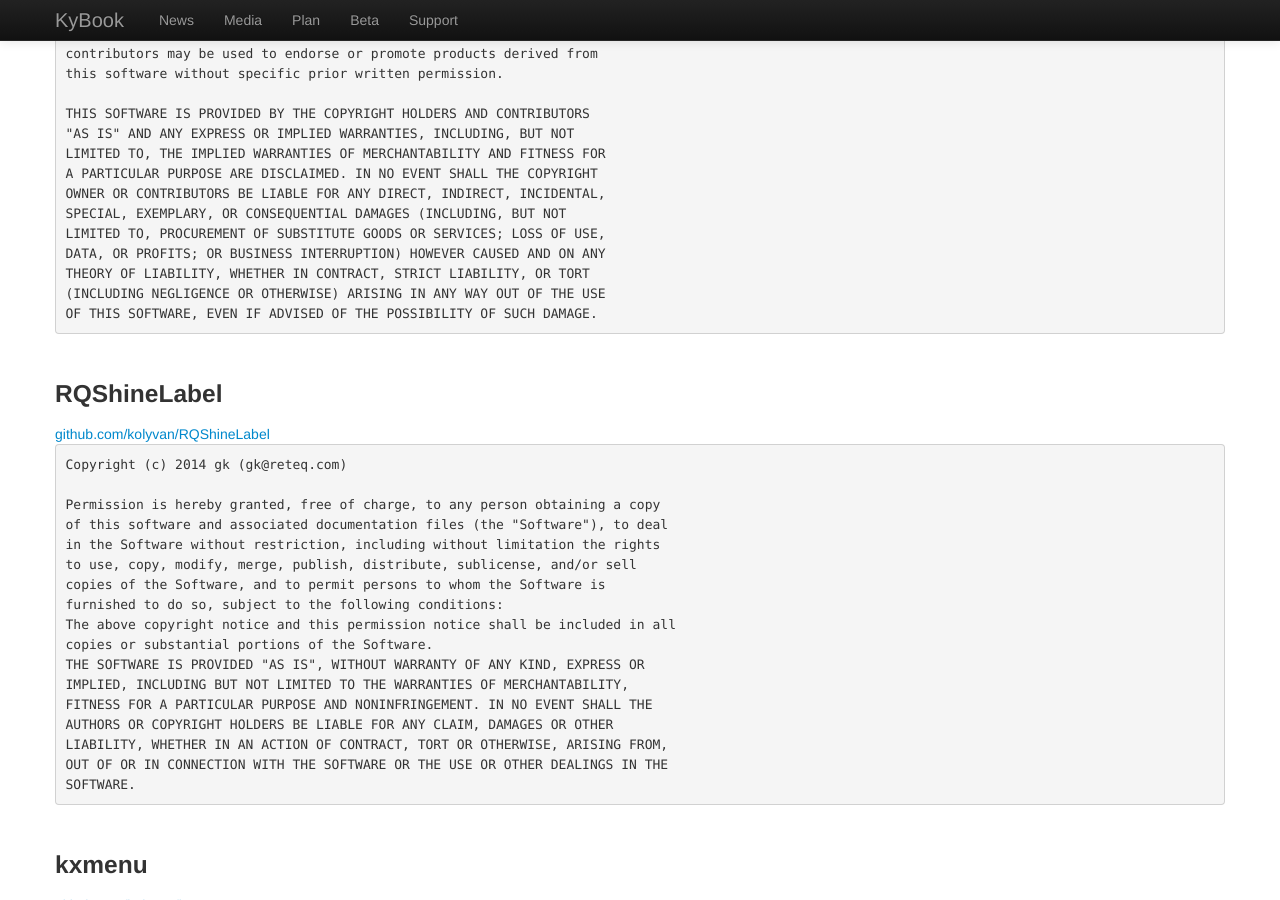
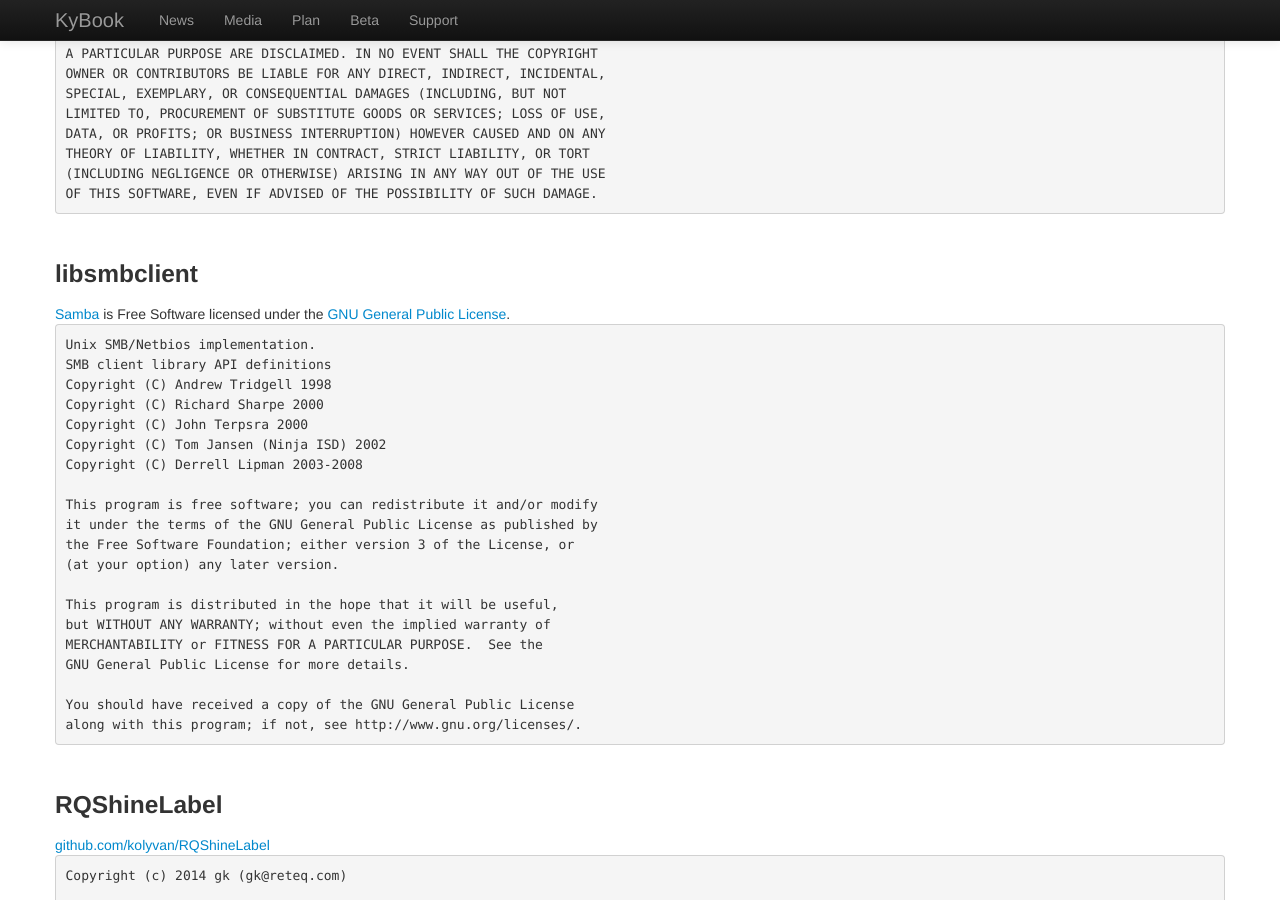
Before and after one commit to kolyvan/kolyvan.github.com, a Jekyll site: the page built from kybook/licensing.html, in a window 1280 px wide and 900 px high, scrolled down 12203 px. Built offline with Jekyll 4.4.1, drawn with Linux system fonts in a browser that asks for light colours; nearby versions of some CDN libraries.

Commit message:
add notice about samba in open-source licensing

```diff
--- a/kybook/licensing.html
+++ b/kybook/licensing.html
@@ -617,6 +617,34 @@
 <br />
 
 <div>
+<h3>libsmbclient</h3>
+<div><a href="https://www.samba.org">Samba</a> is Free Software licensed under the <a href="http://www.samba.org/samba/docs/GPL.html">GNU General Public License</a>.</div>
+<pre>
+Unix SMB/Netbios implementation.
+SMB client library API definitions
+Copyright (C) Andrew Tridgell 1998
+Copyright (C) Richard Sharpe 2000
+Copyright (C) John Terpsra 2000
+Copyright (C) Tom Jansen (Ninja ISD) 2002
+Copyright (C) Derrell Lipman 2003-2008
+
+This program is free software; you can redistribute it and/or modify
+it under the terms of the GNU General Public License as published by
+the Free Software Foundation; either version 3 of the License, or
+(at your option) any later version.
+
+This program is distributed in the hope that it will be useful,
+but WITHOUT ANY WARRANTY; without even the implied warranty of
+MERCHANTABILITY or FITNESS FOR A PARTICULAR PURPOSE.  See the
+GNU General Public License for more details.
+
+You should have received a copy of the GNU General Public License
+along with this program; if not, see http://www.gnu.org/licenses/.
+</pre>
+</div>
+<br />
+
+<div>
 <h3>RQShineLabel</h3>
 <div><a href="https://github.com/kolyvan/RQShineLabel">github.com/kolyvan/RQShineLabel</a></div>
 <pre>
```
